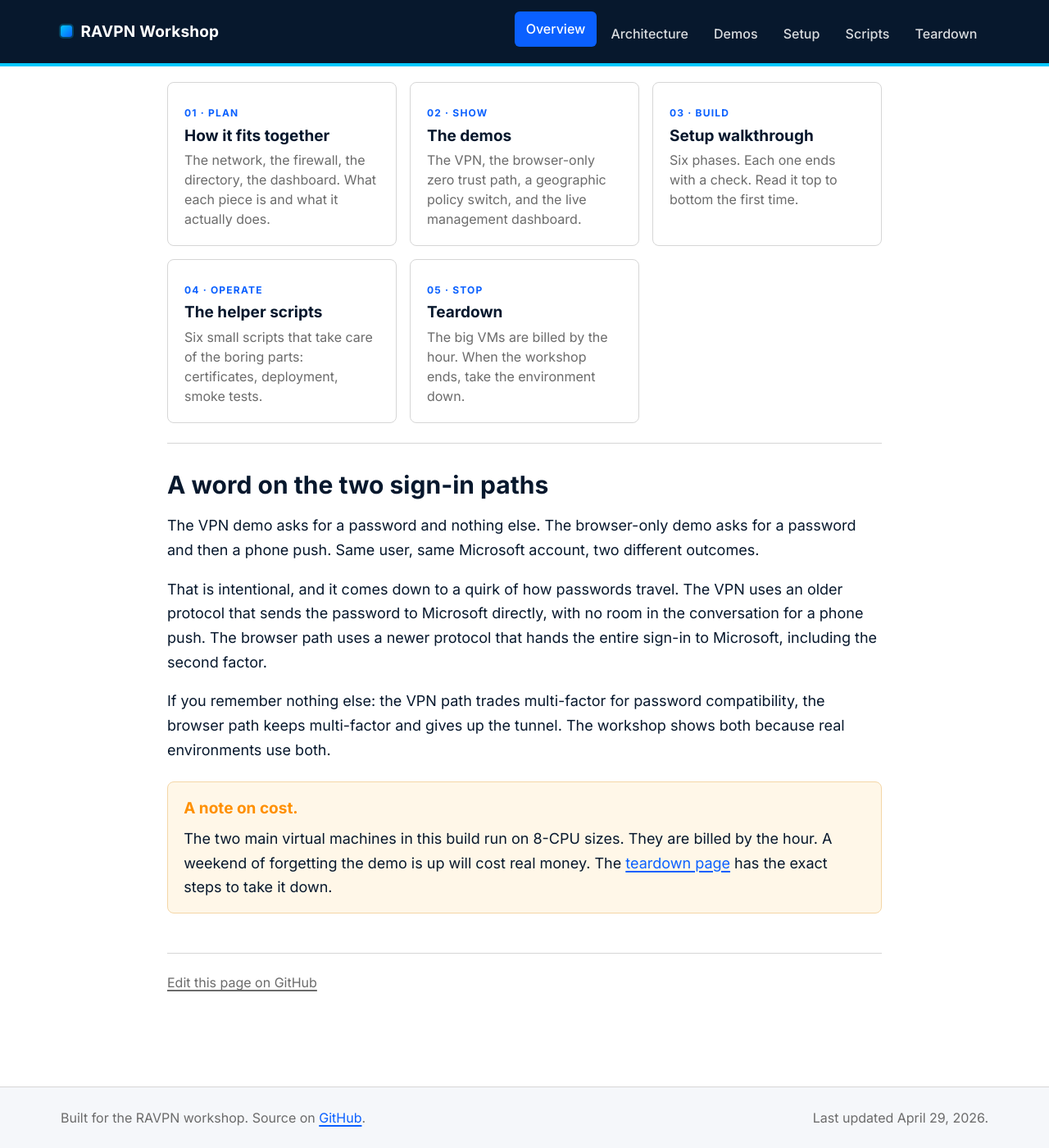
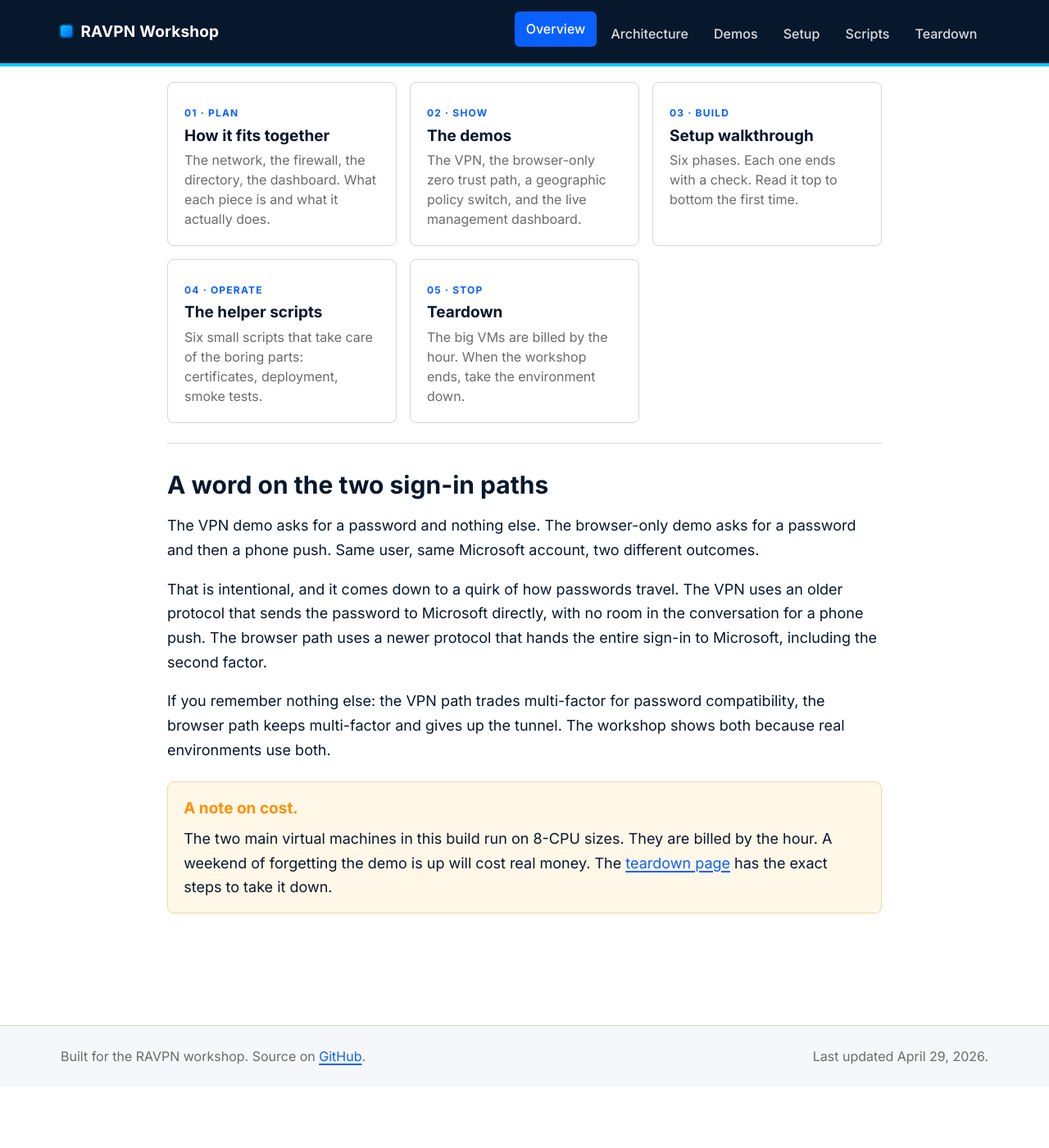
Before and after one commit to itsAmeMario0o/ravpn-workshop, a Jekyll site: the page built from docs/index.md, in a window 1280 px wide and 1400 px high, scrolled down 1613 px. Shown: the whole window at 82% size. Built offline with Jekyll 4.4.1, drawn with Linux system fonts in a browser that asks for light colours; after the commit the page ends 2939 px from its top, so only the background shows below that.

Commit message:
docs: remove "Edit this page on GitHub" link from page footer
The site is meant to be read-only. The per-page edit link invited
contributions we are not soliciting. Drop the page-footer block from
the layout and the unused CSS that supported it.

Co-Authored-By: Claude Opus 4.7 (1M context) <noreply@anthropic.com>

```diff
--- a/docs/_layouts/default.html
+++ b/docs/_layouts/default.html
@@ -25,12 +25,6 @@
         {% endif %}
 
         {{ content }}
-
-        <footer class="page-footer">
-          {% if site.repo %}
-            <a class="edit-link" href="https://github.com/{{ site.repo.owner }}/{{ site.repo.name }}/edit/{{ site.repo.branch }}/docs/{{ page.path | remove_first: 'docs/' }}">Edit this page on GitHub</a>
-          {% endif %}
-        </footer>
       </article>
     </main>
 
--- a/docs/assets/css/style.scss
+++ b/docs/assets/css/style.scss
@@ -421,17 +421,6 @@ blockquote p { margin: 0; }
   font-size: 14px;
 }
 
-/* Page footer (per-page edit link) */
-.page-footer {
-  margin-top: 3rem;
-  padding-top: 1.25rem;
-  border-top: 1px solid var(--grey-200);
-}
-.edit-link {
-  font-size: 16px;
-  color: var(--grey-500);
-}
-
 /* Site footer */
 .site-footer {
   border-top: 1px solid var(--grey-200);
```
